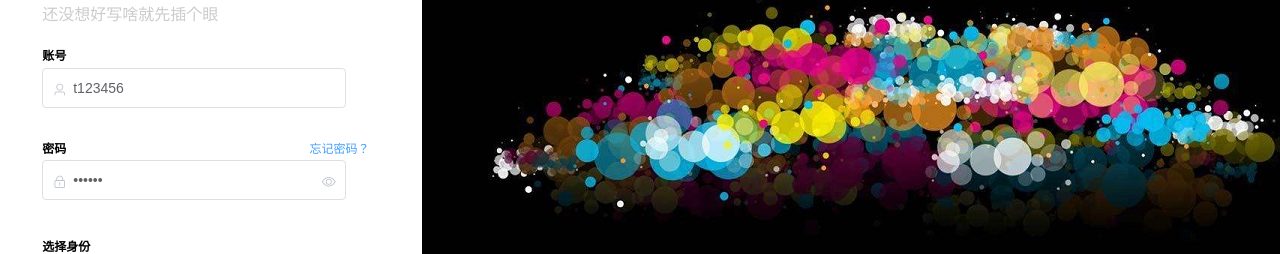
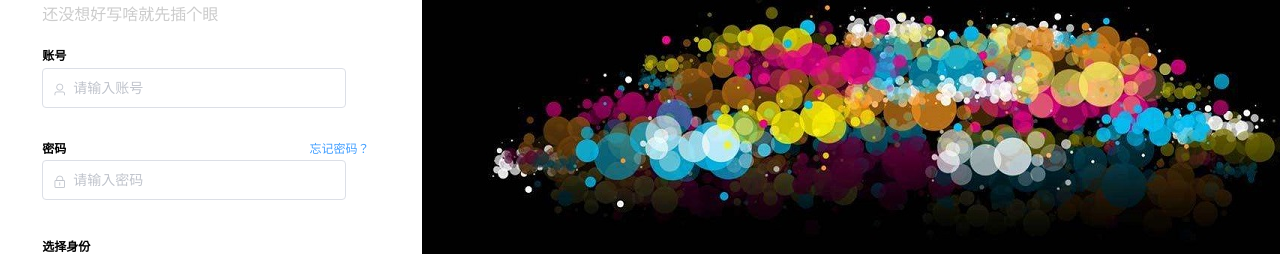
Before and after one commit to SevenSwordsDemo/HelloClass-frontend, a Vue app: page /homepage#/login in a window 1280 px wide. Shown: the part 240-494 px from the top of the page. Built offline with nearby package versions, Linux system fonts and the light colour scheme.

Commit message:
修改为提交申请人员无法登陆的bug

```diff
--- a/src/Layout/HomePage.vue
+++ b/src/Layout/HomePage.vue
@@ -122,7 +122,6 @@ export default {
 		fitHeight () {
 			var header = document.querySelector("div[id='Header']");
 			var contentBar = document.querySelector("div[id='ContentBar']");
-			console.log(header.offsetHeight, contentBar.offsetHeight);
 			var fitheight = (header.offsetHeight + contentBar.offsetHeight + 80) + 'px'
 			return fitheight;
 		}
--- a/src/Layout/Login.vue
+++ b/src/Layout/Login.vue
@@ -76,9 +76,12 @@ export default{
 	data() {
 		return {
 			loginform: {
-				userName:'t123456',
-				password:'123456',
-				role: '教师',
+				userName:'',
+				password:'',
+				role: '',
+				// userName:'t123456',
+				// password:'123456',
+				// role: '教师',
 				// userName:'2019269410431',
 				// password:'69410431',
 				// role: '学生',
@@ -103,7 +106,10 @@ export default{
 				this.$message.success('登陆成功');
 				//登录成功后获取学生申请教室情况，并处理申请情况数组
 				const {data:applyState} = await getApplyState(res.data.id);
-				let states = translateApplyState(applyState.data);
+				let states = [];
+				if(applyState != null) {
+					states = translateApplyState(applyState.data);
+				}
 				//通过路由发送数据
 				this.$router.push({
 					path: "/homepage",
```
